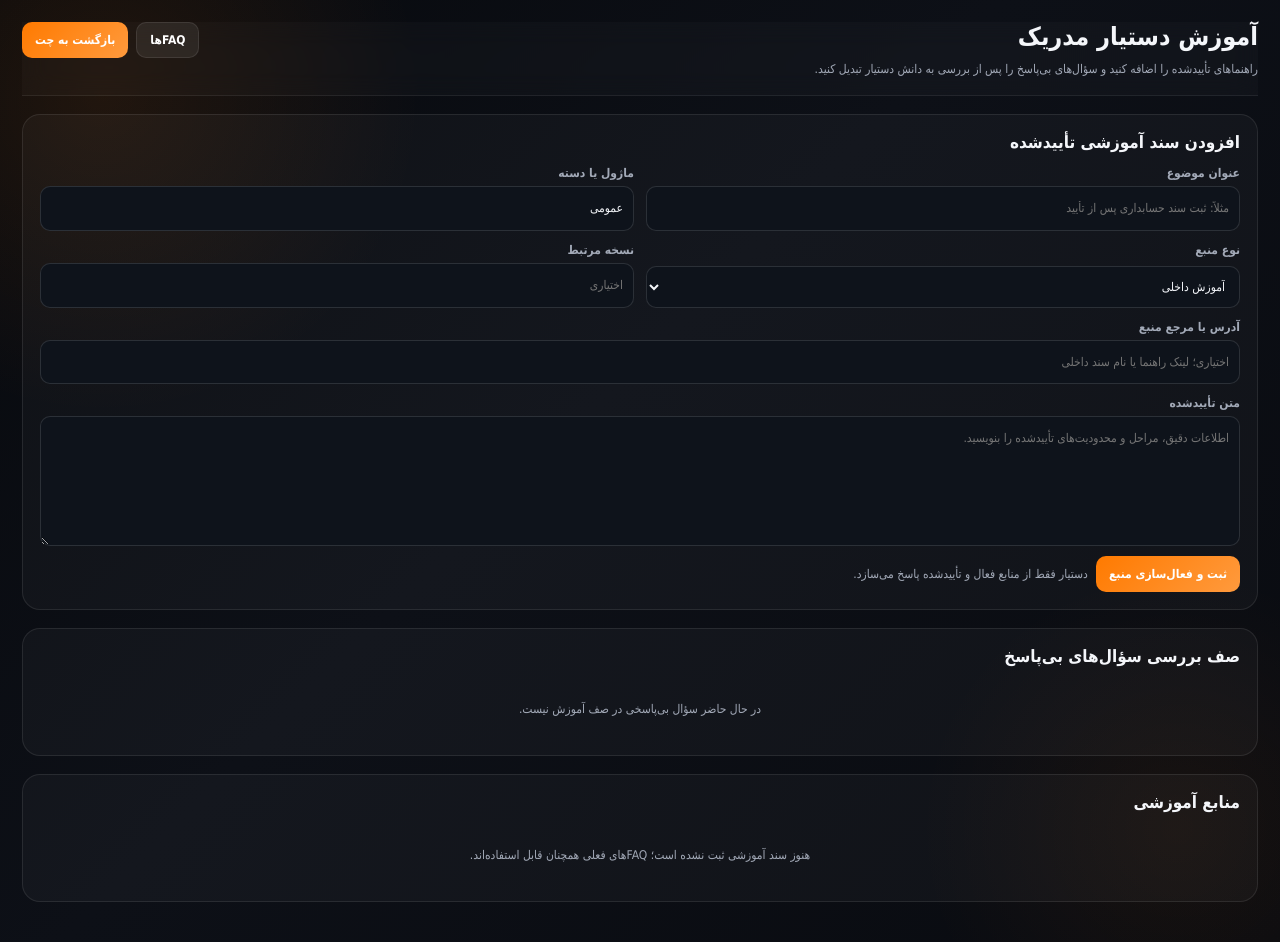
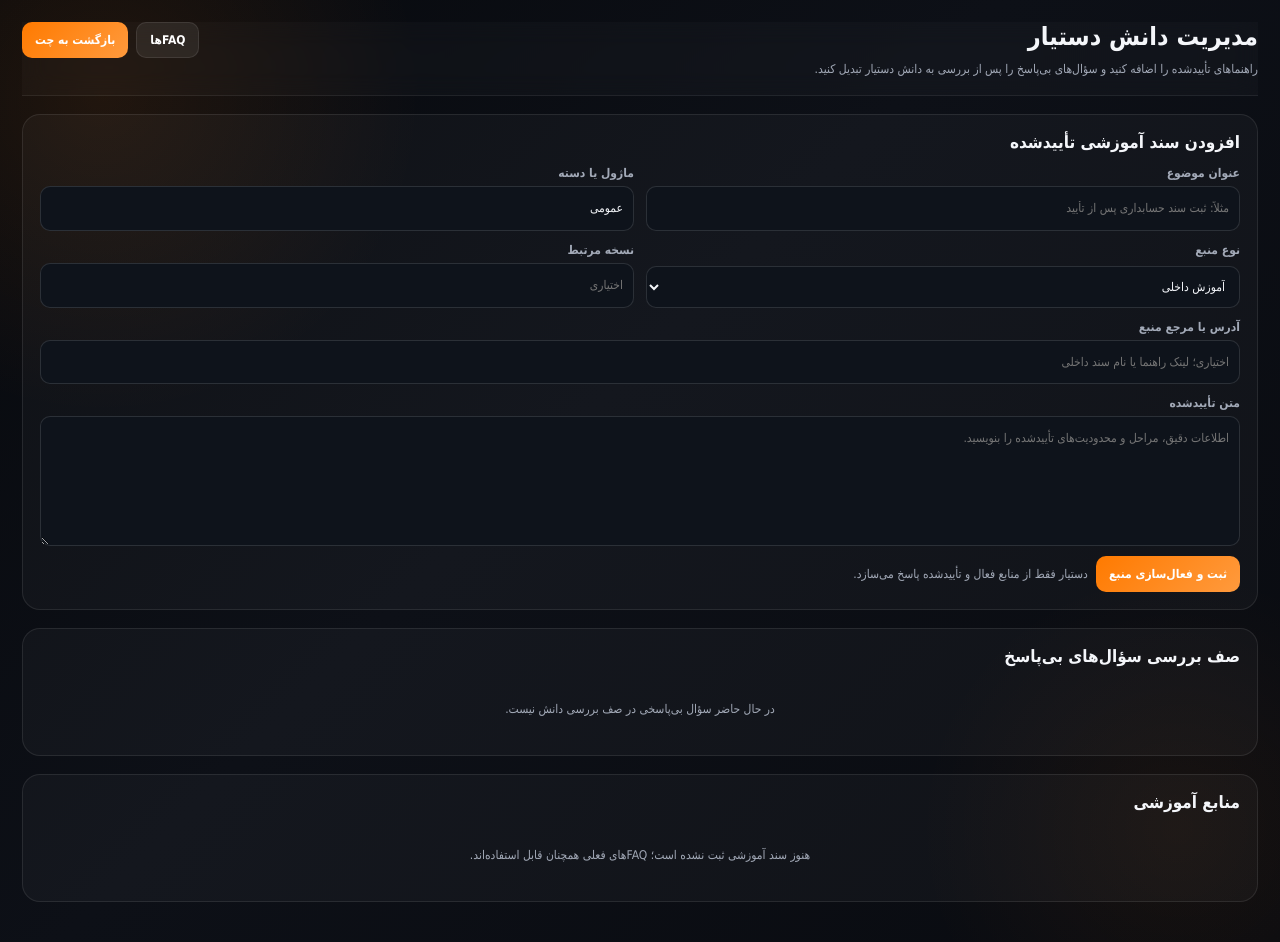
Before and after one commit to amir-dev1383/AI-Support-Assistant-Flask, a Flask app: template templates/admin_knowledge.html in a window 1280 px wide. Run offline with Flask 3, Linux system fonts and the light colour scheme; the template is opened without the code that fills it, so the values that code supplies are empty; parts of the project's set-up code (start-up, migrations or seed data) failed here and were passed over.

Commit message:
Rename assistant knowledge management UI

```diff
--- a/templates/admin_knowledge.html
+++ b/templates/admin_knowledge.html
@@ -3,7 +3,7 @@
 <head>
   <meta charset="UTF-8">
   <meta name="viewport" content="width=device-width, initial-scale=1.0">
-  <title>آموزش دستیار مدریک</title>
+  <title>مدیریت دانش دستیار | مدریک</title>
   <style>
     :root{
       --bg:#090b10; --card:#121720; --card2:#171d27;
@@ -68,7 +68,7 @@
   <main class="page">
     <header class="topbar">
       <div>
-        <h1>آموزش دستیار مدریک</h1>
+        <h1>مدیریت دانش دستیار</h1>
         <p class="subtitle">راهنماهای تأییدشده را اضافه کنید و سؤال‌های بی‌پاسخ را پس از بررسی به دانش دستیار تبدیل کنید.</p>
       </div>
       <nav class="actions">
@@ -149,7 +149,7 @@
                 </div>
               </div>
               <div class="candidate-actions">
-                <button class="btn primary" type="submit">تأیید و آموزش</button>
+                <button class="btn primary" type="submit">تأیید و افزودن به دانش</button>
               </div>
             </form>
             <div class="candidate-actions">
@@ -160,7 +160,7 @@
             </div>
           </article>
         {% else %}
-          <div class="empty">در حال حاضر سؤال بی‌پاسخی در صف آموزش نیست.</div>
+          <div class="empty">در حال حاضر سؤال بی‌پاسخی در صف بررسی دانش نیست.</div>
         {% endfor %}
       </div>
     </section>
--- a/templates/index.html
+++ b/templates/index.html
@@ -1229,7 +1229,7 @@ html.light-mode body .logout-btn{
             </a>
 
             <a class="admin-report-btn" href="{{ url_for('admin_knowledge') }}">
-              آموزش چت‌بات
+              مدیریت دانش دستیار
             </a>
           </div>
         {% endif %}
```
